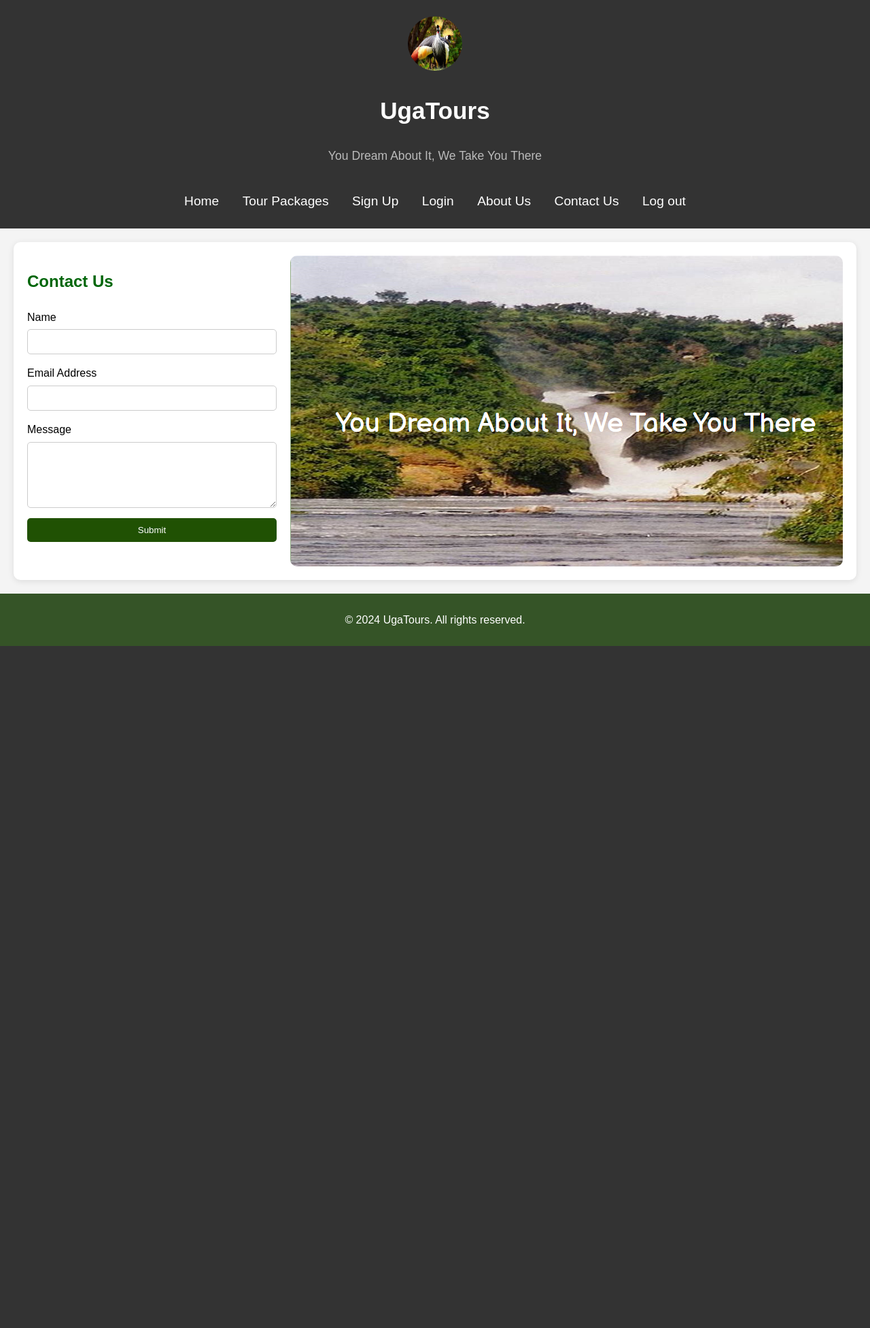
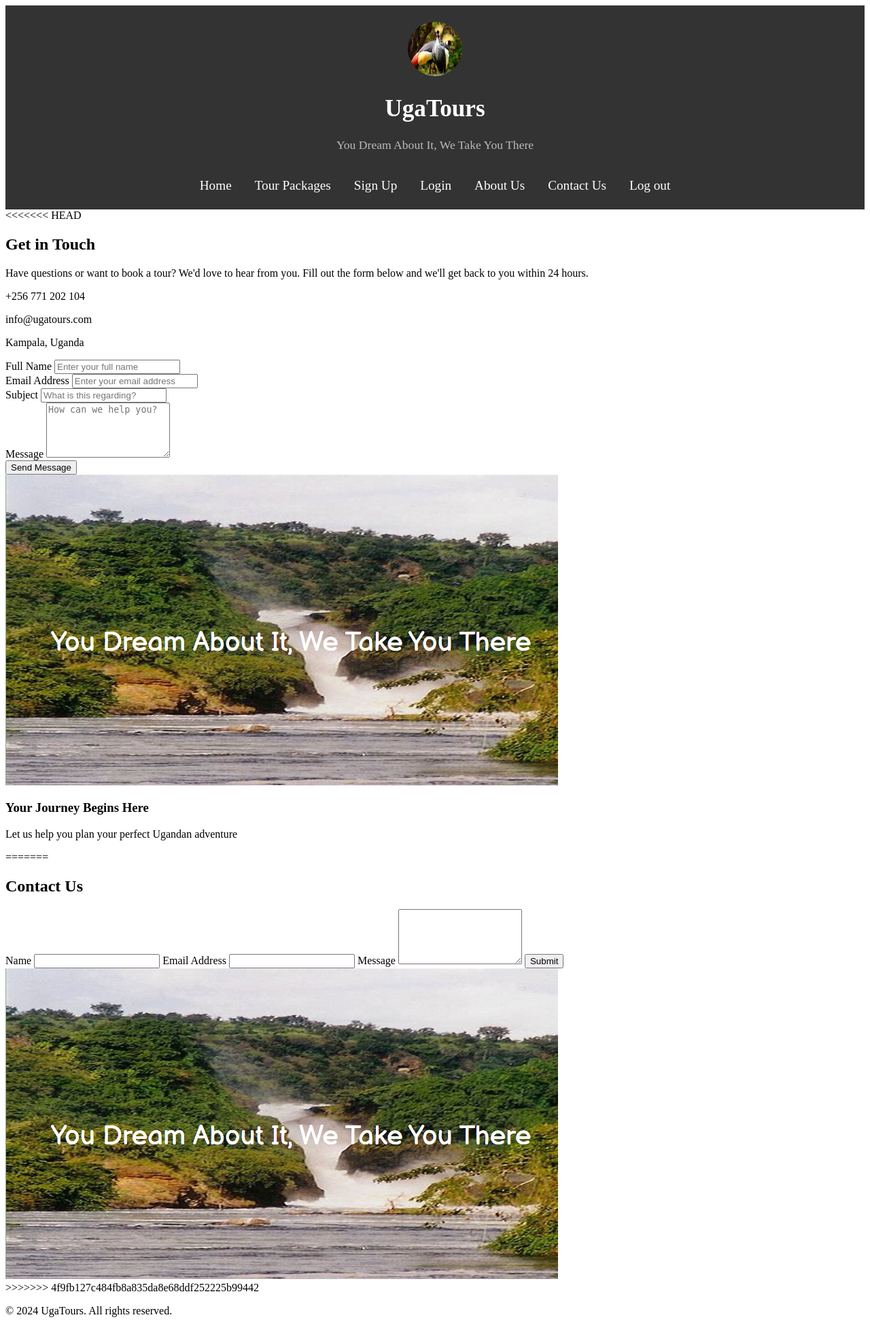
Before and after one commit to AkandindaJunior1/UGA-TOURS, a PHP site: page /contactus.php in a window 1280 px wide. Shown: the whole page at 68% size. Before the commit the page ends 950 px from the top, so only its background shows below. Run offline with PHP 8.4, Linux system fonts and the light colour scheme.

Commit message:
importing modifications

```diff
--- a/contactus.css
+++ /dev/null
@@ -1,98 +0,0 @@
-/* General body styles */
-body {
-    font-family: Arial, sans-serif;
-    line-height: 1.6;
-    margin: 0;
-    background-color: #f4f4f4; /* Light background for better readability */
-}
-
-/* Main section styles */
-main {
-    display: flex; /* Use flexbox for layout */
-    max-width: 1200px; /* Max width for the main container */
-    margin: 20px auto; /* Centering the container */
-    padding: 20px;
-    background-color: white; /* White background for contrast */
-    border-radius: 10px; /* Rounded corners */
-    box-shadow: 0 2px 10px rgba(0, 0, 0, 0.1); /* Subtle shadow for depth */
-}
-
-/* Contact section styles */
-.contact-section {
-    flex: 2; /* Allow the contact section to take more space */
-    margin-right: 20px; /* Space between contact form and image */
-}
-
-.contact-section h2 {
-    color: #00660a; /* Header color */
-}
-
-.contact-section form {
-    display: flex;
-    flex-direction: column; /* Stack form elements vertically */
-}
-
-.contact-section label {
-    margin-bottom: 5px; /* Space below labels */
-}
-
-.contact-section input,
-.contact-section textarea {
-    padding: 10px; /* Padding for input fields */
-    margin-bottom: 15px; /* Space between fields */
-    border: 1px solid #ccc; /* Light border */
-    border-radius: 5px; /* Rounded corners for inputs */
-    width: 100%; /* Full width for inputs */
-    box-sizing: border-box; /* Include padding and border in total width */
-}
-
-.contact-section button {
-    padding: 10px;
-    background-color: #205103; /* Button color */
-    color: white;
-    border: none; /* Remove default border */
-    border-radius: 5px; /* Rounded corners for button */
-    cursor: pointer; /* Pointer on hover */
-    transition: background-color 0.3s; /* Smooth transition */
-}
-
-.contact-section button:hover {
-    background-color: #2a9e00; /* Darker button color on hover */
-}
-
-/* Image container styles */
-.image_container {
-    flex: 1; /* Allow the image section to take less space */
-    display: flex;
-    align-items: center; /* Center the image vertically */
-    justify-content: center; /* Center the image horizontally */
-}
-
-.image_container img {
-    max-width: 100%; /* Responsive image */
-    height: auto; /* Maintain aspect ratio */
-    border-radius: 10px; /* Rounded corners for image */
-}
-
-/* Footer styles */
-footer {
-    background-color: #355427; /* Footer color */
-    color: white;
-    text-align: center;
-    padding: 10px 0;
-    position: relative;
-    bottom: 0;
-    width: 100%;
-}
-
-/* Responsive styles */
-@media (max-width: 768px) {
-    main {
-        flex-direction: column; /* Stack sections vertically on small screens */
-    }
-
-    .contact-section {
-        margin-right: 0; /* Remove right margin on small screens */
-        margin-bottom: 20px; /* Space below contact section */
-    }
-}
--- a/contactus.php
+++ b/contactus.php
@@ -11,6 +11,61 @@
    include_once "nav.php";
    ?>
 
+<<<<<<< HEAD
+    <main class="container">
+        <section class="contact-section">
+            <h2>Get in Touch</h2>
+            <p class="contact-intro">Have questions or want to book a tour? We'd love to hear from you. Fill out the form below and we'll get back to you within 24 hours.</p>
+
+            <div class="contact-info">
+                <div class="info-item">
+                    <i class="fas fa-phone"></i>
+                    <p>+256 771 202 104</p>
+                </div>
+                <div class="info-item">
+                    <i class="fas fa-envelope"></i>
+                    <p>info@ugatours.com</p>
+                </div>
+                <div class="info-item">
+                    <i class="fas fa-location-dot"></i>
+                    <p>Kampala, Uganda</p>
+                </div>
+            </div>
+
+            <form action="submit-form.php" method="post" class="contact-form">
+                <div class="form-group">
+                    <label for="name">Full Name</label>
+                    <input type="text" id="name" name="name" placeholder="Enter your full name" required>
+                </div>
+
+                <div class="form-group">
+                    <label for="email">Email Address</label>
+                    <input type="email" id="email" name="email" placeholder="Enter your email address" required>
+                </div>
+
+                <div class="form-group">
+                    <label for="subject">Subject</label>
+                    <input type="text" id="subject" name="subject" placeholder="What is this regarding?" required>
+                </div>
+
+                <div class="form-group">
+                    <label for="message">Message</label>
+                    <textarea id="message" name="message" rows="5" placeholder="How can we help you?" required></textarea>
+                </div>
+
+                <button type="submit">Send Message</button>
+            </form>
+        </section>
+
+        <aside class="contact-aside">
+            <div class="image-container">
+                <img src="./photos/waterfallpic.png" alt="Beautiful Uganda Waterfall">
+                <div class="image-overlay">
+                    <h3>Your Journey Begins Here</h3>
+                    <p>Let us help you plan your perfect Ugandan adventure</p>
+                </div>
+            </div>
+=======
     <main>
         <section class="contact-section">
             <h2>Contact Us</h2>
@@ -31,6 +86,7 @@
             <section class="image_container">
                 <img src="./photos/waterfallpic.png" alt="image">
             </section>
+>>>>>>> 4f9fb127c484fb8a835da8e68ddf252225b99442
         </aside>
     </main>
     <footer>
```
Also changed, not shown: MyBookings.php (+28 -4 lines), aboutus.css (+15 -0 lines), aboutus.php (+13 -15 lines), cancel_booking.php (+39 -14 lines), feedback.php (added, +33 -0 lines), ugatours.sql (+26 -0 lines), README.md.
